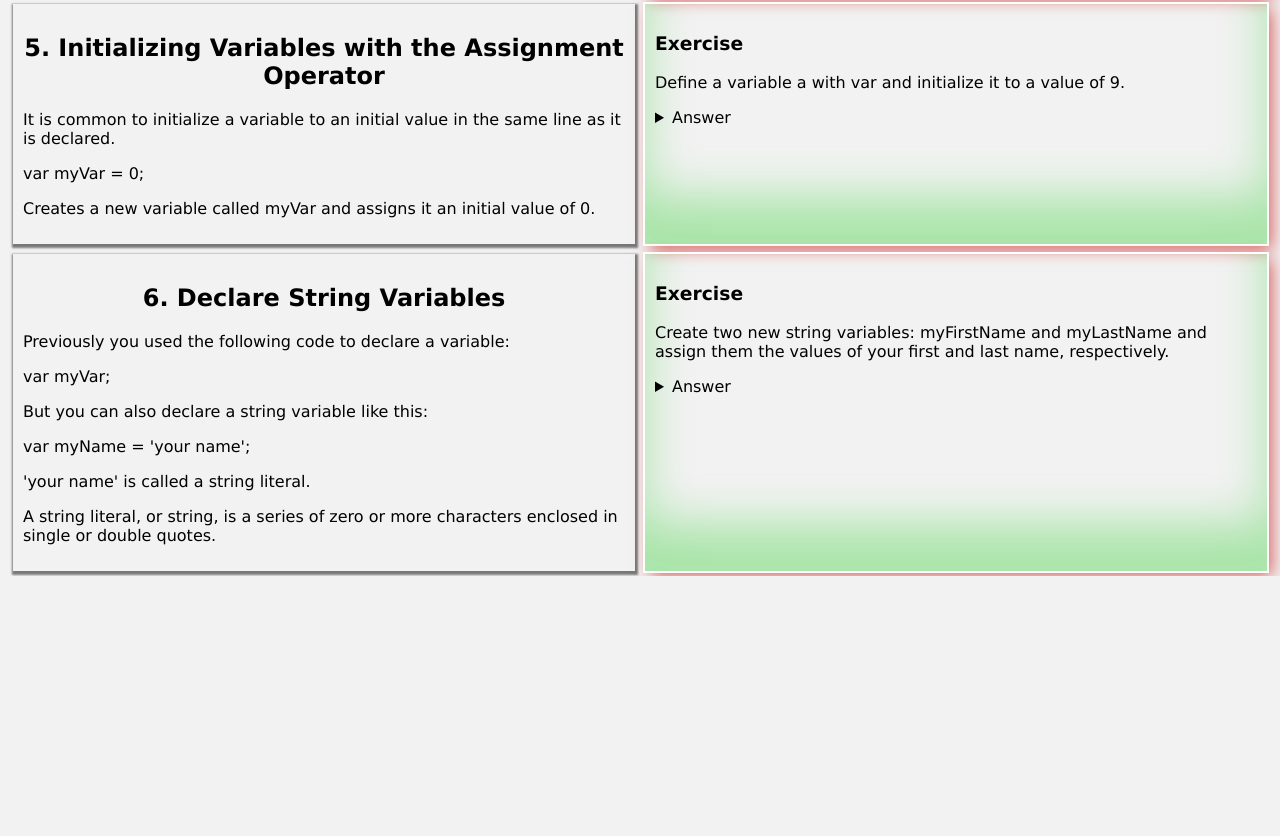
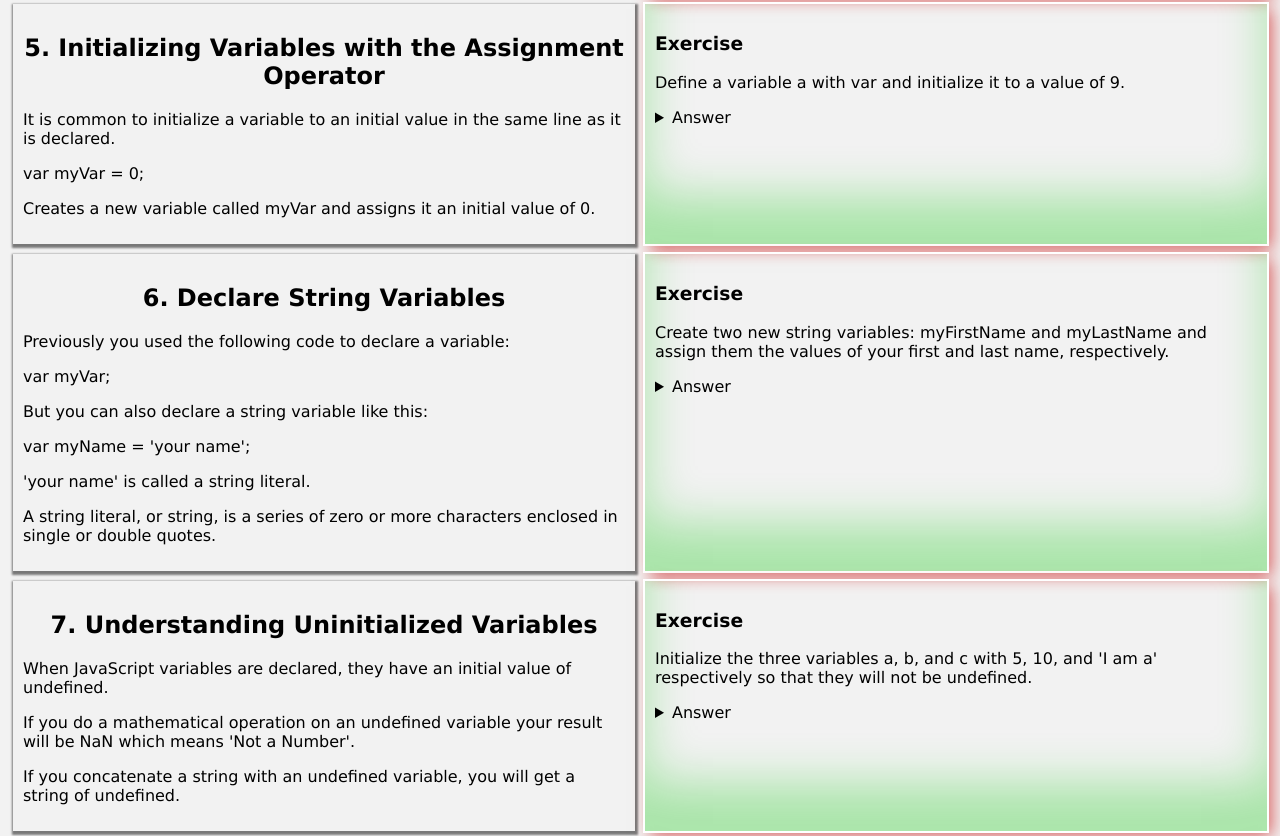
Before and after one commit to sabovoichita/free-code-camp, a website: page index.html in a window 1280 px wide. Shown: the part 2178-3014 px from the top of the page. Before the commit the page ends 2754 px from the top, so only its background shows below. Drawn offline with Linux system fonts and the light colour scheme.

Commit message:
add lesson 7.json and placeholders

```diff
--- a/index.html
+++ b/index.html
@@ -13,7 +13,7 @@
     <div id="l4"></div>
     <div id="l5"></div>
     <div id="l6"></div>
-
+    <div id="l7"></div>
     <script src="index.js"></script>
   </body>
 </html>
--- a/index.js
+++ b/index.js
@@ -22,12 +22,12 @@ function showLesson(lessonNumber, lesson) {
           <p>${exercise.instruction}</p>
           <details>
             <summary>Answer</summary>
-            <textarea name="${lessonNumber}" cols="50" rows="5" placeholder="Write your answer here"></textarea>
+            <textarea name="${lessonNumber}" cols="50" rows="5" placeholder="${exercise.placeholder}"></textarea>
             <p>${exercise.hint}</p>
           </details>
         `
           )
-          .join("")}
+          .join("/t")}
       </div>
     </div>`;
 
@@ -46,7 +46,7 @@ function loadLesson(lessonNumber) {
 }
 
 function initEvents() {
-  const numberOfLessons = 6;
+  const numberOfLessons = 7;
   for (let i = 1; i <= numberOfLessons; i++) {
     loadLesson(i);
   }
--- a/lessons/3.json
+++ b/lessons/3.json
@@ -14,7 +14,12 @@
     "exercises": [
       {
         "instruction": "Assign the value 7 to variable a.",
-        "hint": "Hint! Variable 'a' should have a value of 7."
+        "hint": "Hint! Variable 'a' should have a value of 7.",
+        "placeholder": [
+          "// Setup",
+          " var a;",
+          " // Only change code above this line"
+        ]
       }
     ]
   }
--- a/lessons/4.json
+++ b/lessons/4.json
@@ -17,6 +17,14 @@
         "hint": [
           "Hint! a should be assigned to b with =.",
           " b should have a value of 7."
+        ],
+        "placeholder": [
+          "// Setup",
+          " var a;",
+          "  a = 7",
+          " var b;",
+
+          " // Only change code above this line"
         ]
       }
     ]
--- /dev/null
+++ b/lessons/7.json
@@ -0,0 +1,31 @@
+[
+  {
+    "title": "Understanding Uninitialized Variables",
+    "content": [
+      "When JavaScript variables are declared, they have an initial value of undefined.",
+      "If you do a mathematical operation on an undefined variable your result will be NaN which means 'Not a Number'.",
+      "If you concatenate a string with an undefined variable, you will get a string of undefined."
+    ],
+    "eTitle": "Exercise",
+    "exercises": [
+      {
+        "instruction": "Initialize the three variables a, b, and c with 5, 10, and 'I am a' respectively so that they will not be undefined.",
+        "hint": [
+          "Hint! a should be defined and have a final value of 6.",
+          "b should be defined and have a final value of 15.",
+          "c should not contain undefined and should have a final value of the string I am a String!"
+        ],
+        "placeholder": [
+          "// Only change code below this line",
+          " var a;",
+          " var b;",
+          " var c;",
+          " // Only change code above this line",
+          " a = a + 1;",
+          " b = b + 5;",
+          " c = c + ' String!';"
+        ]
+      }
+    ]
+  }
+]
```
